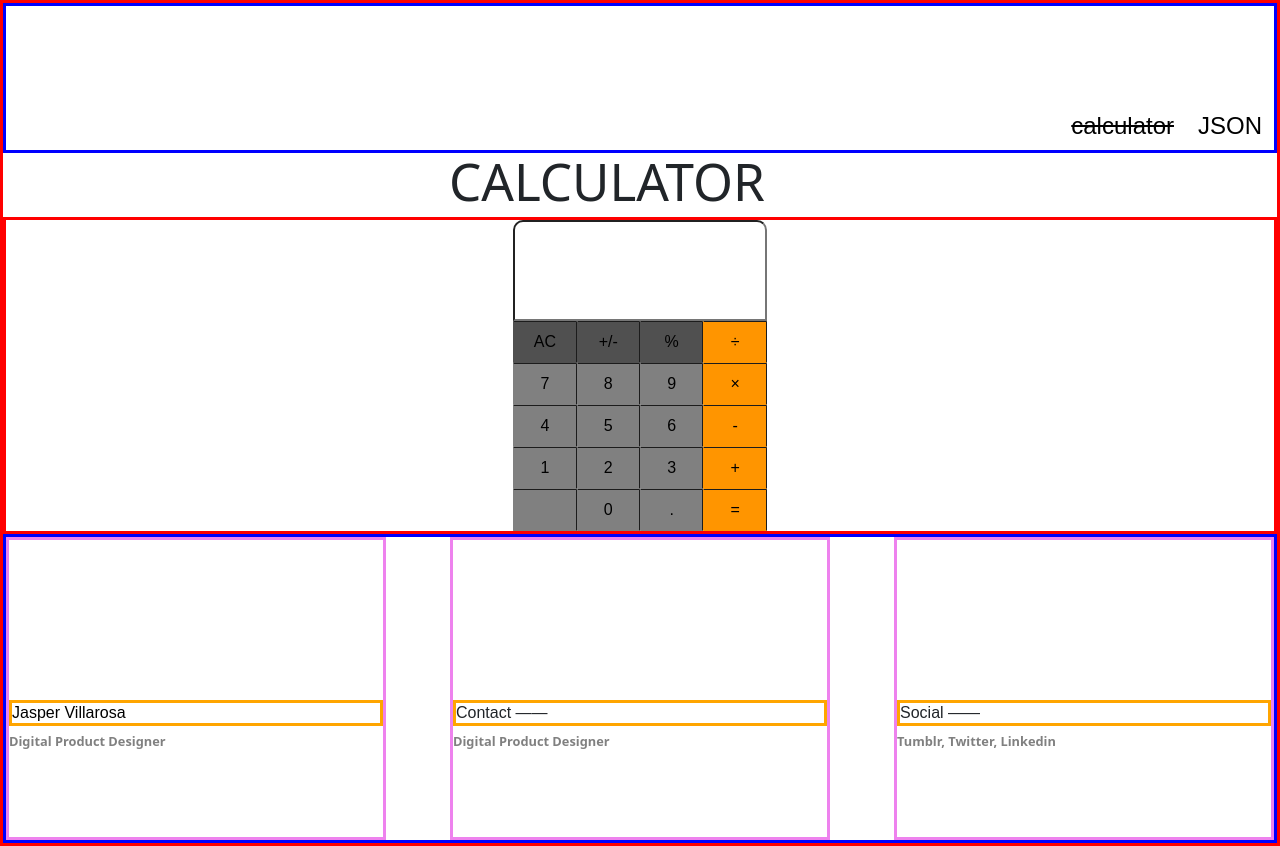
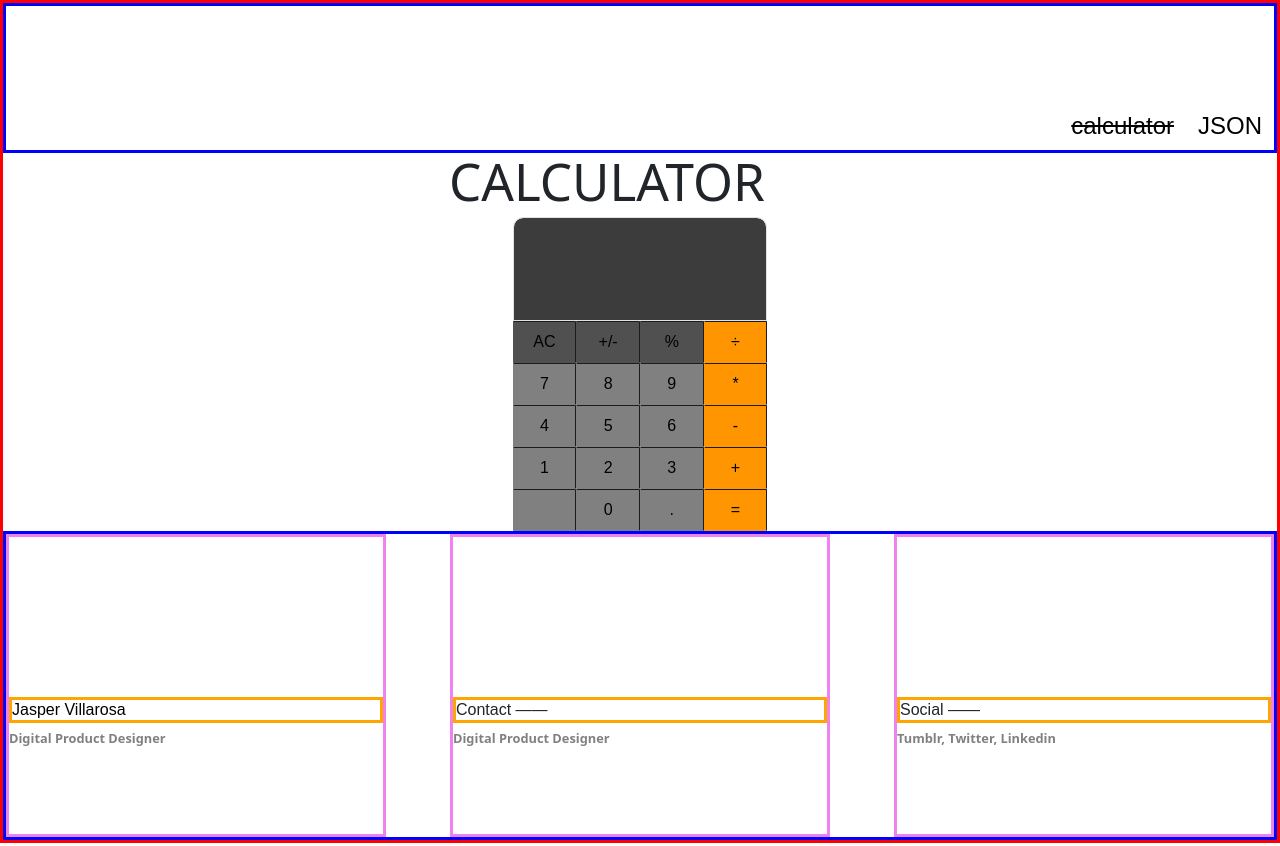
Before and after one commit to jaspervillarosa/15-Villarosa, a React (Vite) app: page /calculator in a window 1280 px wide. Built offline with nearby package versions, Linux system fonts and the light colour scheme.

Commit message:
new update calc

```diff
--- a/src/index.css
+++ b/src/index.css
@@ -245,9 +245,16 @@ button:focus-visible {
 
 /* *********CALCULATOR************** */
 @media (min-width:  700px){
-  .calculator-Input{
-    width: 20%;
+  .calculator-inputContent{
+    width: 20% !important;
+    padding-top: 3rem;
+    font-size: 2rem;
+    border-radius: 10px 10px 0px 0px !important;
+    text-align: right !important;
+    background-color: #3C3C3C;
     margin: auto;
+    color: white !important;
+    border-color: 1px solid black !important;
   }
 
   .calculator-Numbers{
@@ -277,7 +284,7 @@ button:focus-visible {
 
 }
 .calculator-innerMain{
-  border: solid blue !important;
+  border: transparent !important;
   padding: auto;
   width: 100%;
   display: flex;
@@ -288,7 +295,10 @@ button:focus-visible {
   width: 100%;
   padding-top: 3rem;
   font-size: 2rem;
-  border-radius: 10px 10px 0px 0px;
+  border-radius: 10px 10px 0px 0px !important;
+  text-align: right !important;
+  background-color: #3C3C3C;
+  color: white !important;
 }
 .calculatorContainer{
   border: solid red !important;
--- a/src/pages/Calculator.tsx
+++ b/src/pages/Calculator.tsx
@@ -1,35 +1,33 @@
-import React, { useState } from 'react'
-import { Button, Nav } from 'react-bootstrap';
+
+import React, { useState } from 'react';
+import Form from 'react-bootstrap/Form';
+import { Button, Container, Nav } from 'react-bootstrap';
 import Footer from '../components/Footer';
 
-
-
-export default function calculator() {
-
+export default function Calculator() {
   const [input, setInput] = useState<string>('');
   const [result, setResult] = useState<number | null>(null);
 
-    const handleButtonClick = (value: string | number ) => {
+  const handleButtonClick = (value: string | number) => {
     setInput((prevInput) => prevInput + value);
   };
 
   const handleCalculate = () => {
     try {
       setResult(eval(input));
-        }catch (error){
-            setResult(null)
+    } catch (error) {
+      setResult(null);
     }
   };
 
   const handleClear = () => {
-
     setInput('');
     setResult(null);
   };
 
   return (
     <div className='calculator-Main'>
-        <div className="hobby-Innermain">
+      <div className='hobby-Innermain'>
       <Nav className='hobby-Nav'
             activeKey="/home"
             onSelect={(selectedKey) => alert(`selected ${selectedKey}`)}
@@ -48,50 +46,51 @@ export default function calculator() {
              CALCULATOR
             </h1>
         </div>
-
-        <div className="calculatorContainer">
       <div className='calculator-Input'>
-            {/* <InputGroup className="mb-3"> */}
-            <input className='calculator-textRight calculator-inputContent' type="text" value={result !== null ? result : 0 || input} readOnly aria-label="Result" />
+        <div className='calculator-Input'>
+          <Form.Control
+            type='text'
+            value={result !== null ? result : 0 || input}
+            readOnly
+            aria-label='Result'
+            className='calculator-inputContent' // Align input text to the right
+          />
+        </div>
       </div>
 
       <div className='calculator-Numbers'>
-        <div className="calculator-buttonNumber">
-            {[ 'AC', '+/-','%','÷', 7, 8, 9, '×',4, 5, 6,'-', 1, 2, 3, '+','', '0','.', '='].map((item, index) => (
-            <button key={item}
-
-            // className={index % 4 === 3 ? 'calculator-Last' : 'calculator-First'}
+        <div className='calculator-buttonNumber'>
+          {[ 'AC', '+/-','%','÷', 7, 8, 9, '*',4, 5, 6,'-', 1, 2, 3, '+','', 0, '.', '='].map(
+            (item, index) => (
+              <button
+                key={item}
                 className={
-                item === '÷' || item === '×' || item === '-' || item === '+' || item === '=' && index % 4 === 3 ? 'calculator-Secondary calculator-Last':
+                item === '÷' || item === '*' || item === '-' || item === '+' || item === '=' && index % 4 === 3 ? 'calculator-Secondary calculator-Last':
                 item === 'AC' || item === '+/-' || item === '%' ? 'calculatorGray calculator-Last' : 'calculatorDark calculator-First'
                 }
-
                 onClick={() => {
-                        if (typeof item === 'string'){
-                            if (item === '='){
+                  if (typeof item === 'string') {
+                    if (item === '=') {
                       handleCalculate();
-                            }else if (item === 'AC'){
+                    } else if (item === 'AC') {
                       handleClear();
-                            }else{
-                                handleButtonClick(item)
+                    } else {
+                      handleButtonClick(item);
                     }
-                        }else {
-                            handleButtonClick(item.toString())
-                            handleCalculate();
+                  } else {
+                    handleButtonClick(item.toString());
                   }
-                    }
-                    }>
+                }}
+              >
                 {item}
               </button>
-        ))}
+            )
+          )}
         </div>
       </div>
     </div>
-        </div>
+
       <Footer/>
     </div>
-
-
-
-  )
+  );
 }
```
Lines whose indentation alone changed are shown as unchanged.
